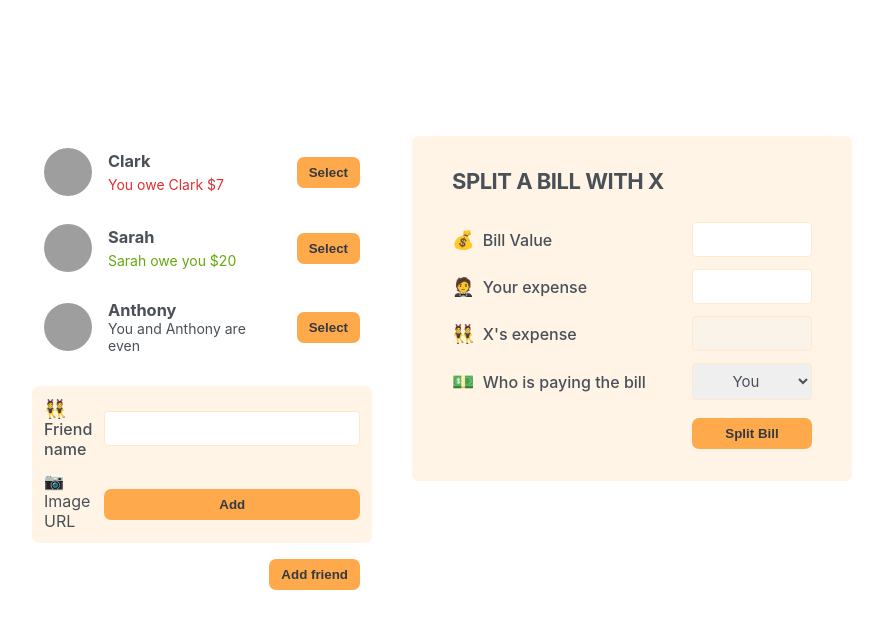
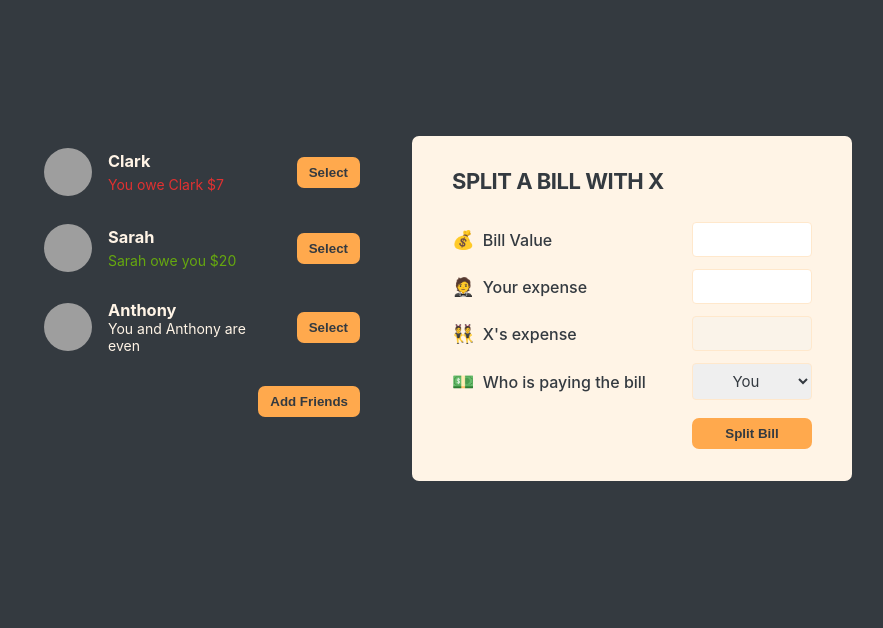
Before and after one commit to Kunal-gupta-Devo/Eat-N-Split, a React (Create React App) app: page / in a window 1280 px wide. Shown: the top 628 px of the page, without its empty margins (198-1081 px from the left). Built offline with nearby package versions, Linux system fonts and the light colour scheme; grey boxes are pictures that could not be loaded.

Commit message:
toggle or dispaly New friend form

```diff
--- a/src/App.js
+++ b/src/App.js
@@ -1,3 +1,5 @@
+import { useState } from "react";
+
 const initialFriends = [
   {
     id: 118836,
@@ -20,15 +22,29 @@ const initialFriends = [
 ];
 
 export default function App() {
+  const [showAddFriend, setShowAddFriend] = useState(false);
+
+  function handleShowAddFriends() {
+    setShowAddFriend((s) => !s);
+  }
   return (
     <div className="app">
       <div className="sidebar">
         <FriendsList />
-        <FormAddFriend />
-        <Button>Add friend</Button>
+        {showAddFriend && <FormAddFriend />}
+        <Button onClick={handleShowAddFriends}>
+          {showAddFriend === true ? "close" : "Add Friends"}
+        </Button>
       </div>
       <FormSplitBill />
     </div>
+  );
+}
+function Button({ children, onClick }) {
+  return (
+    <button className="button" onClick={onClick}>
+      {children}
+    </button>
   );
 }
 
@@ -71,10 +87,6 @@ function Friend({ friend }) {
 
 // Add Friends Form
 
-function Button({ children }) {
-  return <button className="button">{children}</button>;
-}
-
 function FormAddFriend() {
   return (
     <form className="form-add-friend">
@@ -102,6 +114,7 @@ function FormSplitBill() {
 
       <label>👯 X's expense</label>
       <input type="text" disabled />
+
       <label>💵 Who is paying the bill</label>
       <select>
         <option value="user">You</option>
--- a/src/index.css
+++ b/src/index.css
@@ -18,8 +18,9 @@ html {
 }
 
 body {
+  background-color: #343a40;
   height: 100vh;
-  color: #495057;
+  color: #fff4e6;
   display: flex;
   align-items: center;
   justify-content: center;
@@ -108,6 +109,7 @@ body {
 }
 
 form {
+  color: #343a40;
   font-size: 1.6rem;
   display: grid;
   align-items: center;
```
